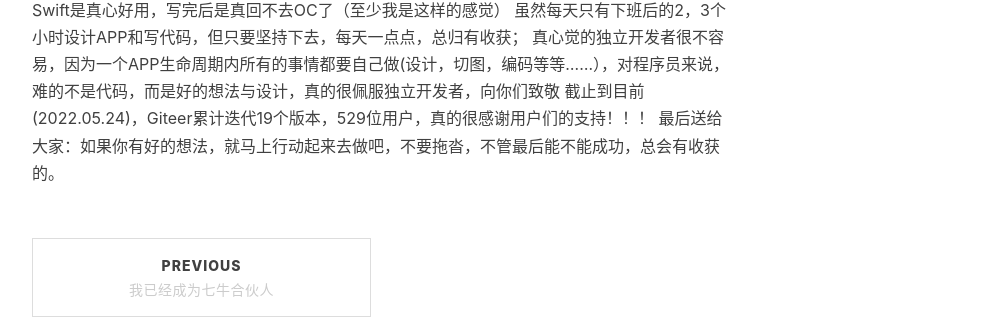
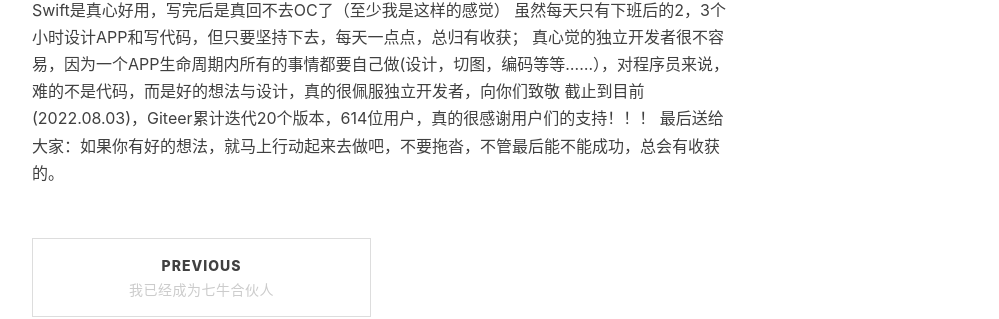
Before and after one commit to fandongtongxue/fandongtongxue.github.io, a Jekyll site: the page built from _posts/2021-09-18-Giteer.md, in a window 1280 px wide and 900 px high, scrolled down 3437 px. Shown: the part 260-579 px from the top of the window, without its empty margins (233-1232 px from the left). Built offline with Jekyll 4.4.1, drawn with Linux system fonts in a browser that asks for light colours; nearby versions of some CDN libraries; comment, search, counter and statistics services are not loaded.

Commit message:
Update 2021-09-18-Giteer.md

```diff
--- a/_posts/2021-09-18-Giteer.md
+++ b/_posts/2021-09-18-Giteer.md
@@ -50,5 +50,5 @@ Giteer是一个Gitee移动客户端，支持iPhone, iPad。使用Giteer，您可
 Swift是真心好用，写完后是真回不去OC了（至少我是这样的感觉）
 虽然每天只有下班后的2，3个小时设计APP和写代码，但只要坚持下去，每天一点点，总归有收获；
 真心觉的独立开发者很不容易，因为一个APP生命周期内所有的事情都要自己做(设计，切图，编码等等......），对程序员来说，难的不是代码，而是好的想法与设计，真的很佩服独立开发者，向你们致敬
-截止到目前(2022.05.24)，Giteer累计迭代19个版本，529位用户，真的很感谢用户们的支持！！！
+截止到目前(2022.08.03)，Giteer累计迭代20个版本，614位用户，真的很感谢用户们的支持！！！
 最后送给大家：如果你有好的想法，就马上行动起来去做吧，不要拖沓，不管最后能不能成功，总会有收获的。
```
